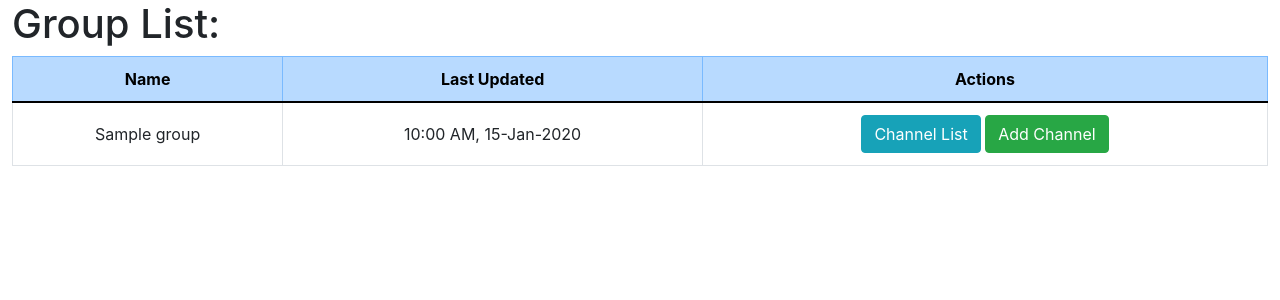
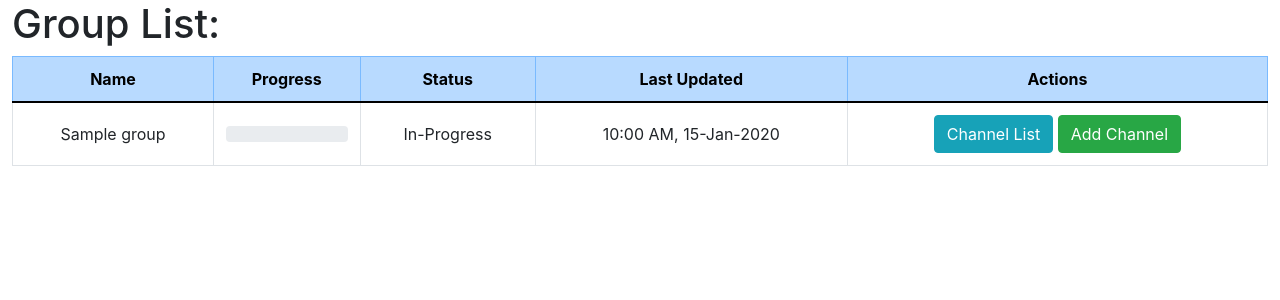
Before and after one commit to ThatOldChap/fictitious-penguin, a Flask app: page /job/1/groups in a window 1280 px wide. Shown: the part 56-356 px from the top of the page. Run offline with Flask 2, Linux system fonts and the light colour scheme; tables that the repository leaves empty hold one stand-in row (values such as "Sample post"); parts of the project's set-up code (start-up, migrations or seed data) failed here and were passed over; some libraries are stand-ins or nearby versions.

Commit message:
Added progress bars and dynamic updates to group status

```diff
--- a/app/main/routes.py
+++ b/app/main/routes.py
@@ -313,18 +313,32 @@ def update_testpoint():
     updated_fields = []
     num_fields = 0
 
+    # Evaluation variables
+    update_status = False
+
     # Extract the request's form dictionary
     data = request.form.to_dict()
 
     # Check which TestPoint is being updated
     if TESTPOINT_ID in data:
-        testpoint = TestPoint.query.filter_by(id=request.form[TESTPOINT_ID]).first()
 
         # Remove the testpoint_id from the data to check how many parameters are being updated
+        testpoint = TestPoint.query.filter_by(id=request.form[TESTPOINT_ID]).first()
         data.pop(TESTPOINT_ID)
-        num_fields = len(data)
     else:
         raise ValueError(f'{TESTPOINT_ID} not found in ajax request:\n{data}')
+
+    if CHANNEL_ID in data:
+
+        # Remove the channel_id from the data to check how many parameters are being updated
+        channel = Channel.query.filter_by(id=request.form[CHANNEL_ID]).first()
+        data.pop(CHANNEL_ID)
+        update_status = True
+    else:
+        raise ValueError(f'{CHANNEL_ID} not found in ajax request:\n{data}')
+
+    # Calculate the new number of variables to iterate over
+    num_fields = len(data)
 
     # Iterate through each field in the request and update the TestPoint accordingly
     for key, value in data.items():
@@ -348,7 +362,6 @@ def update_testpoint():
         # Add the processed key to the list of updated fields
         updated_fields.append(key)
 
-
     # Check to make sure any fields got updated
     num_updated = len(updated_fields)
     if not num_updated == num_fields:
@@ -357,6 +370,11 @@ def update_testpoint():
     # Update the last_updated time now that changes have been made
     last_updated = datetime.utcnow()
     testpoint.last_updated = last_updated
+
+    # Update the status of the updated channel
+    if update_status:
+        channel.update_status()
+        print(channel.get_stats())
 
     # Save the changes to the database
     db.session.commit()
--- a/app/models.py
+++ b/app/models.py
@@ -4,7 +4,7 @@ from flask import current_app
 from flask_login import UserMixin
 from app import db, login
 from app.utils import ErrorType, TestPointListType, TestResult, Status
-from app.utils import get_channel_stats
+from app.utils import get_channel_stats, calc_percent
 import jwt
 from hashlib import md5
 from werkzeug.security import generate_password_hash, check_password_hash
@@ -257,7 +257,7 @@ class Group(db.Model):
     def get_stats(self):
 
         # Return the analyzed list of all the channels in the Group
-        return get_channel_stats(self.channels)
+        return get_channel_stats(self.channels.all())
 
     def update_status(self):
 
@@ -274,6 +274,31 @@ class Group(db.Model):
 
         else:
             self.status = Status.IN_PROGRESS.value
+
+        db.session.commit()
+
+        return self.status
+
+    def progress(self):
+
+        # Get the channel stats
+        stats = self.get_stats()
+        num_channels = self.num_channels()
+
+        if num_channels == 0:
+            return {
+            "percent_untested": 100,
+            "percent_passed": 0,
+            "percent_failed": 0,
+            "percent_in_progress": 0
+            }
+        else:
+            return {
+                "percent_untested": calc_percent(stats[TestResult.UNTESTED.value], num_channels),
+                "percent_passed": calc_percent(stats[TestResult.PASS.value], num_channels),
+                "percent_failed": calc_percent(stats[TestResult.FAIL.value], num_channels),
+                "percent_in_progress": calc_percent(stats[Status.IN_PROGRESS.value], num_channels)
+            }
 
 
 class Job(db.Model):
@@ -329,6 +354,8 @@ class Job(db.Model):
 
         else:
             self.status = Status.IN_PROGRESS.value
+
+        return self.status
 
 
 class Project(db.Model):
@@ -386,6 +413,8 @@ class Project(db.Model):
 
         else:
             self.status = Status.IN_PROGRESS.value
+
+        return self.status
 
     def has_member(self, user):
         return self.members.filter(project_members.c.user_id == user.id).count() > 0
--- a/app/templates/channels.html
+++ b/app/templates/channels.html
@@ -101,10 +101,12 @@
                 let parent = $(this).parents('tr');
                 let dataset = parent[0].dataset;
 
-                // Calculate the measured error and test result for the TestPoint
+                // Extract the relevant values from the data attributes and form values
                 let measuredTestValue = parseFloat(testValueElement.value);
                 let nominalTestValue = parseFloat(dataset.nominalTestValue);
                 let maxError = parseFloat(dataset.maxError);
+
+                // Calculate the measured error and test result for the TestPoint
                 let isEmpty = Number.isNaN(measuredTestValue);
                 let measuredError, testResult;
 
@@ -120,6 +122,7 @@
                 // Prepare the data package
                 let data = {
                     testpoint_id: dataset.testpointId,
+                    channel_id: dataset.channelId,
                     measured_test_value: measuredTestValue,
                     measured_error: measuredError,
                     test_result: testResult
--- a/app/templates/group.html
+++ b/app/templates/group.html
@@ -1,6 +1,24 @@
 {% block app_content %}
-<tr class="text-center">
+{% set progress = group.progress() %}
+<tr class="text-center" name="group-parent"
+    data-progress-passed="{{ progress['percent_passed'] }}"
+    data-progress-in-progress="{{ progress['percent_in_progress'] }}"
+    data-progress-failed="{{ progress['percent_failed'] }}"
+    data-progress-untested="{{ progress['percent_untested'] }}">
     <td class="align-middle">{{ group.name }}</td>
+    <td class="align-middle">
+        <div class="row">
+            <div class="col-12">
+                <div class="progress">
+                    {# Set the progress bar widths in the groups.html dile dynamically using jQuery #}
+                    <div class="progress-bar bg-success" role="progressbar" name="progress-passed"></div>
+                    <div class="progress-bar bg-info" role="progressbar" name="progress-in-progress"></div>
+                    <div class="progress-bar bg-danger" role="progressbar" name="progress-failed"></div>
+                </div>
+            </div>
+        </div>
+    </td>
+    <td class="align-middle">{{ group.update_status() }}</td>
     <td class="align-middle">{{ moment(group.last_updated).format("hh:mm A, DD-MMM-YYYY") }}</td>
     <td class="align-middle">
         {# Button for seeing a list of all the group's channels #}
--- a/app/templates/groups.html
+++ b/app/templates/groups.html
@@ -7,6 +7,8 @@
             <thead>
                 <tr class="table-primary text-center align-middle">
                     <th class="align-middle">Name</th>
+                    <th class="align-middle">Progress</th>
+                    <th class="align-middle">Status</th>
                     <th class="align-middle">Last Updated</th>
                     <th class="align-middle">Actions</th>
                 </tr>
@@ -19,3 +21,50 @@
         </table>
     </div>
 {% endblock %}
+
+{% block scripts %}
+    {{ super() }}
+
+    <script>
+        $(document).ready(function() {
+
+            // Name Constants
+            let GROUP_PARENT = 'group-parent';
+            let PROGRESS_PASSED_NAME = 'progress-passed';
+            let PROGRESS_IN_PROGRESS_NAME = 'progress-in-progress';
+            let PROGRESS_FAILED_NAME = 'progress-failed';
+
+            // Data Field Constants
+            let PROGRESS_PASSED_DATA = 'data-progress-passed';
+            let PROGRESS_IN_PROGRESS_DATA = 'data-progress-in-progress';
+            let PROGRESS_FAILED_DATA = 'data-progress-failed';
+            let PROGRESS_UNTESTED_DATA = 'data-progress-untested';
+
+            // Attribute Constants
+            let WIDTH = "width"
+
+            // Find each groups row and extract the progress bar data stored
+            $(`[name=${GROUP_PARENT}]`).each(function(index, element) {
+
+                // Gather the progress bar data from the data attributes
+                let passed = $(this).attr(PROGRESS_PASSED_DATA);
+                let inProgress = $(this).attr(PROGRESS_IN_PROGRESS_DATA);
+                let failed = $(this).attr(PROGRESS_FAILED_DATA);
+                let untested = $(this).attr(PROGRESS_UNTESTED_DATA);
+                console.log(passed)
+                console.log(inProgress)
+                console.log(failed)
+                console.log(untested)
+
+                // Find each progress bar type and update with the corresponding % complete width
+                $(this).find(`[name=${PROGRESS_PASSED_NAME}]`).css(WIDTH, `${passed}%`)
+                $(this).find(`[name=${PROGRESS_IN_PROGRESS_NAME}]`).css(WIDTH, `${inProgress}%`)
+                $(this).find(`[name=${PROGRESS_FAILED_NAME}]`).css(WIDTH, `${failed}%`)
+
+            });
+
+
+
+        });
+    </script>
+{% endblock %}
--- a/app/templates/testpoint.html
+++ b/app/templates/testpoint.html
@@ -1,5 +1,3 @@
-
-
 {% block app_content %}
 <tr class="text-center" name="testpoint-parent"
     data-testpoint-id="{{ testpoint.id }}"
@@ -8,8 +6,7 @@
     data-nominal-injection-value="{{ testpoint.nominal_injection_value }}"
     data-measured-test-value="{{ testpoint.measured_test_value }}"
     data-nominal-test-value="{{ testpoint.nominal_test_value }}"
-    data-max-error="{{ testpoint.calc_max_error() }}"
-    >
+    data-max-error="{{ testpoint.calc_max_error() }}">
     <td class="align-middle">
         <div class="row">
             <div class="col">
--- a/app/utils.py
+++ b/app/utils.py
@@ -81,3 +81,7 @@ def get_channel_stats(channels):
             TestResult.FAIL.value: num_failed,
             Status.IN_PROGRESS.value: num_in_progress
         }
+
+# Calculates the percent value of a number and out of its total
+def calc_percent(value, total):
+    return (value / total) * 100
```
